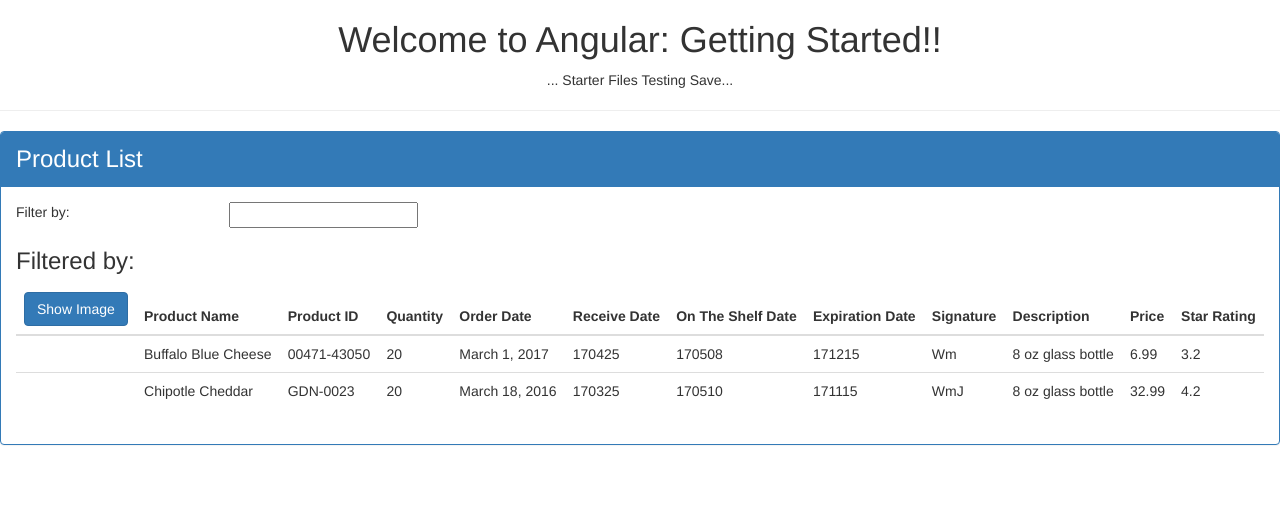
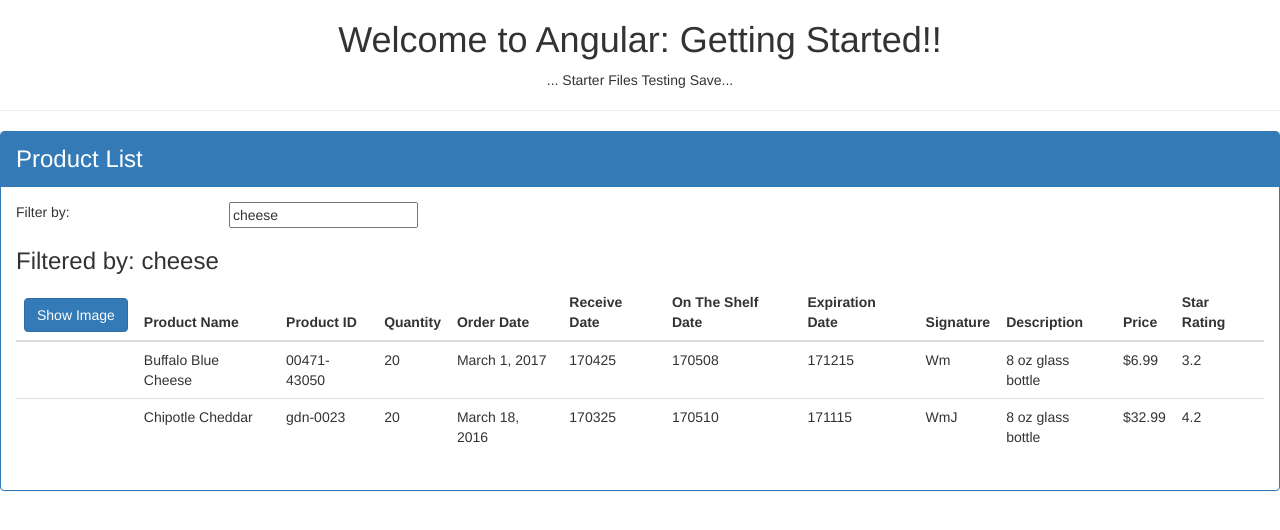
Before and after one commit to Kazeki1/gs_ng2, an Angular app: page /products in a window 1280 px wide. Shown: the top 530 px of the page. Built offline with nearby package versions, Linux system fonts and the light colour scheme.

Commit message:
Filter By box and Pipes to format data

```diff
--- a/src/app/app.module.ts
+++ b/src/app/app.module.ts
@@ -1,11 +1,12 @@
 import { NgModule } from '@angular/core';
 import { BrowserModule } from '@angular/platform-browser';
+import { FormsModule } from '@angular/forms';
 import { AppComponent } from './app.component';
 import {ProductListComponent} from './products/product-list.component';
 
 @NgModule({
-  imports: [ BrowserModule ],
-  declarations: [ AppComponent, ProductListComponent ],
+  imports: [ BrowserModule, FormsModule ],
+  declarations: [ AppComponent, ProductListComponent],
   bootstrap: [AppComponent, ProductListComponent ]
 })
 export class AppModule { }
--- a/src/app/products/product-list.component.html
+++ b/src/app/products/product-list.component.html
@@ -6,12 +6,12 @@
        <div class="row">
          <div class="col-md-2">Filter by:</div>
          <div class="col-md-4">
-           <input type="text" />
+           <input type="text" [(ngModel)]="listFilter" />
          </div>
        </div>
         <div class="row">
           <div class="col-md-6">
-            <h3>Filtered by:</h3>
+            <h3>Filtered by: {{listFilter}}</h3>
           </div>
         </div>
         <div class="table-responsive">
@@ -42,12 +42,12 @@
                 <td>
                   <img *ngIf='showImage'
                        [src]="product.imageUrl"
-                       [title]="product.productName"
+                       [title]="product.productName | uppercase"
                        [style.width.px]="imageWidth"
                        [style.margin.px]="imageMargin">
                 </td>
                 <td>{{product.productName}}</td>
-                <td>{{product.productCode}}</td>
+                <td>{{product.productCode | lowercase}}</td>
                 <td>{{product.productQuantity}}</td>
                 <td>{{product.releaseDate}}</td>
                 <td>{{product.receiveDate}}</td>
@@ -55,7 +55,7 @@
                 <td>{{product.expDate}}</td>
                 <td>{{product.doSign}}</td>
                 <td>{{product.description}}</td>
-                <td>{{product.price}}</td>
+                <td>{{product.price |currency:'USD':true:'1.2-2'}}</td>
                 <td>{{product.starRating}}</td>
               </tr>
 
--- a/src/app/products/product-list.component.ts
+++ b/src/app/products/product-list.component.ts
@@ -9,6 +9,7 @@
   imageWidth: number = 100;
   imageMargin: number = 2;
   showImage: boolean = false;
+  listFilter: string = 'cheese';
   products: any[]= [
     {
       'productId': 1,
```
